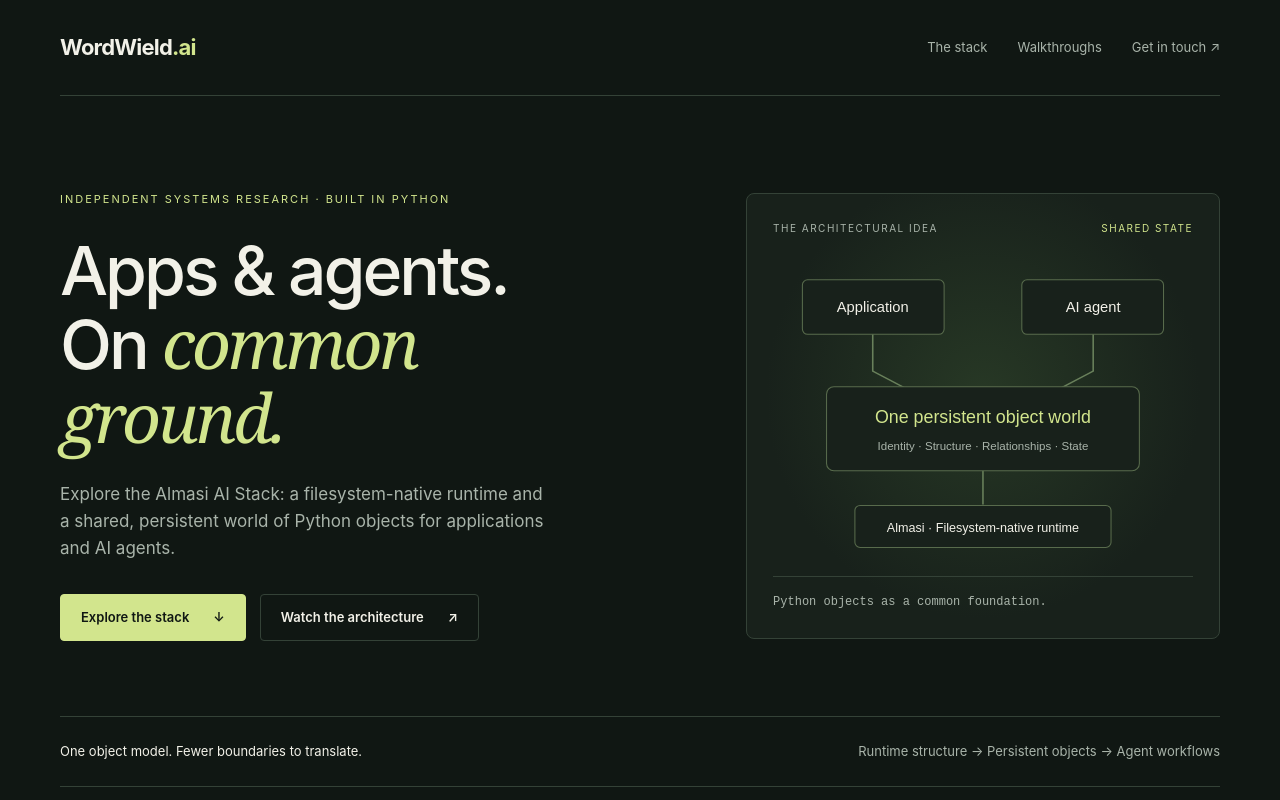
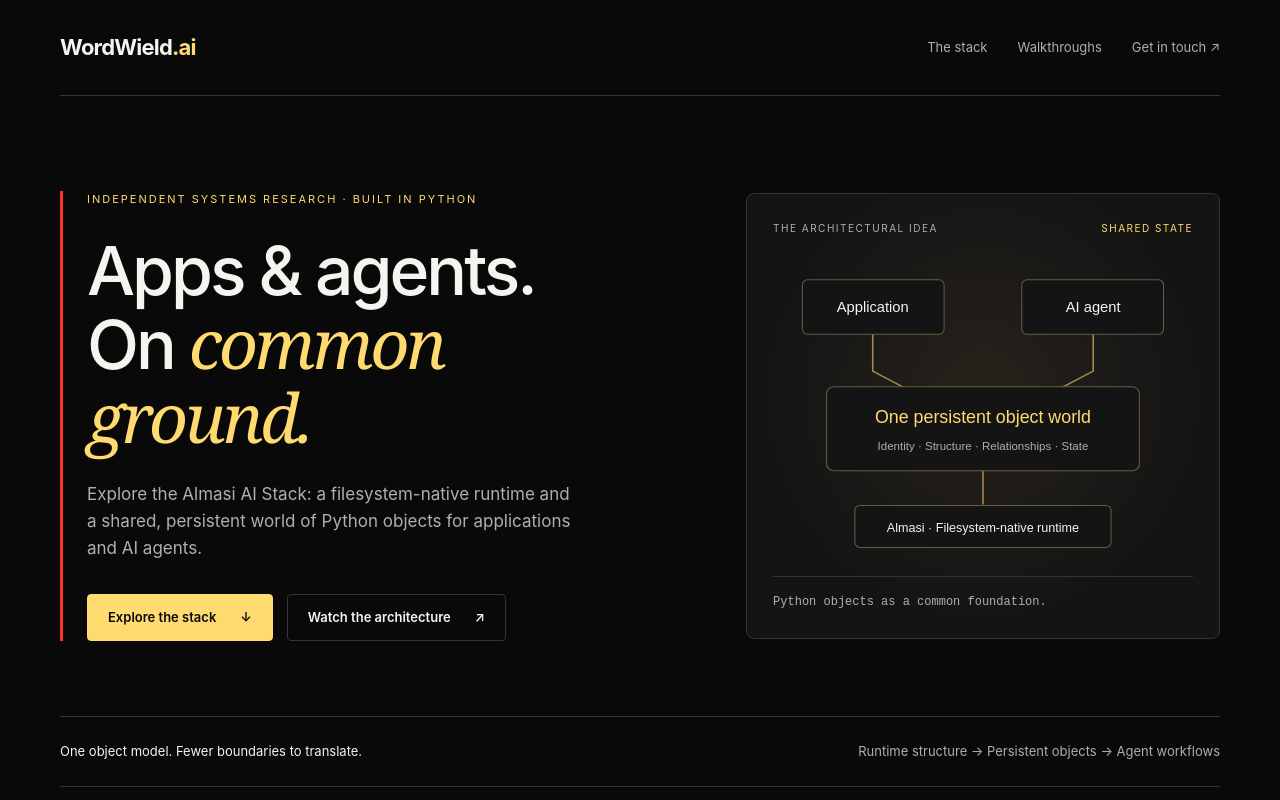
Before and after one commit to apodgorny/wordwield.ai, a plain HTML site: page index.html in a window 1280 px wide. Shown: the top 800 px of the page. Drawn offline with Linux system fonts and the light colour scheme.

Commit message:
Match video palette with black, gold, red and violet accents

```diff
--- a/index.html
+++ b/index.html
@@ -4,12 +4,12 @@
 	<meta charset='utf-8'>
 	<meta name='viewport' content='width=device-width, initial-scale=1'>
 	<meta name='description' content='WordWield.ai — Almasi: Python runtimes, persistent object models, and infrastructure for applications and AI agents. Designed by Alexander Podgorny.'>
-	<meta name='theme-color' content='#101713'>
+	<meta name='theme-color' content='#090909'>
 	<meta property='og:title' content='WordWield.ai — A common foundation for apps & agents'>
 	<meta property='og:description' content='Explore the Almasi AI Stack: filesystem-native runtimes and a shared persistent world of Python objects.'>
 	<title>WordWield.ai — Apps & agents, on common ground</title>
 	<style>
-		:root { color-scheme: dark; --bg: #101713; --panel: #18211b; --ink: #f2f1e8; --muted: #a9b4aa; --accent: #d2e58d; --line: #344237; }
+		:root { color-scheme: dark; --bg: #090909; --panel: #141414; --ink: #f5f4ef; --muted: #b1afab; --accent: #ffda70; --line: #353333; --red: #ff321d; --violet: #b94aff; }
 		* { box-sizing: border-box; }
 		html { scroll-behavior: smooth; }
 		body { margin: 0; background: var(--bg); color: var(--ink); font-family: Inter, 'Helvetica Neue', Arial, sans-serif; line-height: 1.6; }
@@ -22,6 +22,7 @@
 		nav { display: flex; gap: 30px; font-size: 13px; color: var(--muted); }
 		nav a:hover, .text-link:hover { color: var(--accent); }
 		.hero { display: grid; grid-template-columns: 1.3fr 1fr; gap: 70px; padding: 95px 0 75px; align-items: center; }
+		.hero > div:first-child { border-left: 3px solid var(--red); padding-left: 24px; }
 		.eyebrow { font-size: 11px; text-transform: uppercase; letter-spacing: 2px; color: var(--accent); margin: 0 0 26px; }
 		h1 { font-size: clamp(44px, 5.3vw, 70px); line-height: 1.06; font-weight: 500; letter-spacing: -3px; margin: 0 0 26px; }
 		h1 em { font-family: Georgia, serif; font-weight: 400; color: var(--accent); }
@@ -30,7 +31,7 @@
 		.button { display: inline-flex; align-items: center; gap: 24px; padding: 12px 20px; background: var(--accent); color: var(--bg); font-size: 13px; font-weight: 600; border: 1px solid var(--accent); border-radius: 4px; }
 		.button.secondary { background: transparent; color: var(--ink); border-color: var(--line); }
 		.button:hover { transform: translateY(-2px); }
-		.world { position: relative; border: 1px solid var(--line); border-radius: 8px; padding: 26px; background: radial-gradient(ellipse at 50% 45%, #273825 0, var(--panel) 65%); }
+		.world { position: relative; border: 1px solid var(--line); border-radius: 8px; padding: 26px; background: radial-gradient(ellipse at 50% 45%, #27221b 0, var(--panel) 65%); }
 		.world-top { display: flex; justify-content: space-between; font-size: 10px; letter-spacing: 1.5px; color: var(--muted); text-transform: uppercase; }
 		.world-top span:last-child { color: var(--accent); }
 		.world svg { width: 100%; height: auto; display: block; margin: 28px 0 12px; }
@@ -43,6 +44,9 @@
 		.section-title p { max-width: 430px; margin: 0; color: var(--muted); font-size: 14px; }
 		.cards { display: grid; grid-template-columns: repeat(3, 1fr); border: 1px solid var(--line); border-radius: 6px; overflow: hidden; }
 		.card { padding: 30px; background: var(--panel); display: flex; flex-direction: column; }
+		.card:nth-child(2) { box-shadow: inset 0 2px var(--violet); }
+		.card:nth-child(3) { box-shadow: inset 0 2px var(--red); }
+		.card:first-child { box-shadow: inset 0 2px var(--accent); }
 		.card + .card { border-left: 1px solid var(--line); }
 		.card-label { display: flex; justify-content: space-between; color: var(--muted); font-size: 10px; letter-spacing: 1.4px; text-transform: uppercase; }
 		.card-label span:last-child { color: var(--accent); }
@@ -54,7 +58,7 @@
 		.watch { padding-top: 0; }
 		.videos { display: grid; grid-template-columns: 1fr 1fr; gap: 26px; }
 		.video { border: 1px solid var(--line); border-radius: 6px; overflow: hidden; background: var(--panel); }
-		.video-cover { position: relative; aspect-ratio: 16 / 9; overflow: hidden; background: #25352a; }
+		.video-cover { position: relative; aspect-ratio: 16 / 9; overflow: hidden; background: #201d18; }
 		.video-cover img { width: 100%; height: 100%; object-fit: cover; opacity: .78; transition: opacity .2s, transform .2s; }
 		.video:hover img { opacity: 1; transform: scale(1.02); }
 		.play { position: absolute; inset: 0; display: grid; place-items: center; }
@@ -98,9 +102,9 @@
 					<div class='world-top'><span>The architectural idea</span><span>Shared state</span></div>
 					<svg viewBox='0 0 400 285' role='img' aria-labelledby='world-title world-description'>
 						<title id='world-title'>Applications and agents share a persistent object model</title><desc id='world-description'>An application and an AI agent connect to the same world of Python objects. That world is built on the Almasi runtime.</desc>
-						<g fill='none' stroke='#69805b' stroke-width='1.5'><path d='M95 57V102L175 144M305 57V102L225 144'/><path d='M200 180V229'/></g>
-						<g fill='#18211b' stroke='#586b4c'><rect x='28' y='15' width='135' height='52' rx='5'/><rect x='237' y='15' width='135' height='52' rx='5'/><rect x='51' y='117' width='298' height='80' rx='7'/><rect x='78' y='230' width='244' height='40' rx='5'/></g>
-						<g fill='#f2f1e8' font-family='Arial, sans-serif' text-anchor='middle'><text x='95' y='46' font-size='14'>Application</text><text x='305' y='46' font-size='14'>AI agent</text><text x='200' y='151' font-size='17' fill='#d2e58d'>One persistent object world</text><text x='200' y='177' font-size='11' fill='#a9b4aa'>Identity · Structure · Relationships · State</text><text x='200' y='255' font-size='12'>Almasi · Filesystem-native runtime</text></g>
+						<g fill='none' stroke='#a68b50' stroke-width='1.5'><path d='M95 57V102L175 144M305 57V102L225 144'/><path d='M200 180V229'/></g>
+						<g fill='#141414' stroke='#665b43'><rect x='28' y='15' width='135' height='52' rx='5'/><rect x='237' y='15' width='135' height='52' rx='5'/><rect x='51' y='117' width='298' height='80' rx='7'/><rect x='78' y='230' width='244' height='40' rx='5'/></g>
+						<g fill='#f5f4ef' font-family='Arial, sans-serif' text-anchor='middle'><text x='95' y='46' font-size='14'>Application</text><text x='305' y='46' font-size='14'>AI agent</text><text x='200' y='151' font-size='17' fill='#ffda70'>One persistent object world</text><text x='200' y='177' font-size='11' fill='#b1afab'>Identity · Structure · Relationships · State</text><text x='200' y='255' font-size='12'>Almasi · Filesystem-native runtime</text></g>
 					</svg>
 					<div class='world-foot'>Python objects as a common foundation.</div>
 				</div>
```
